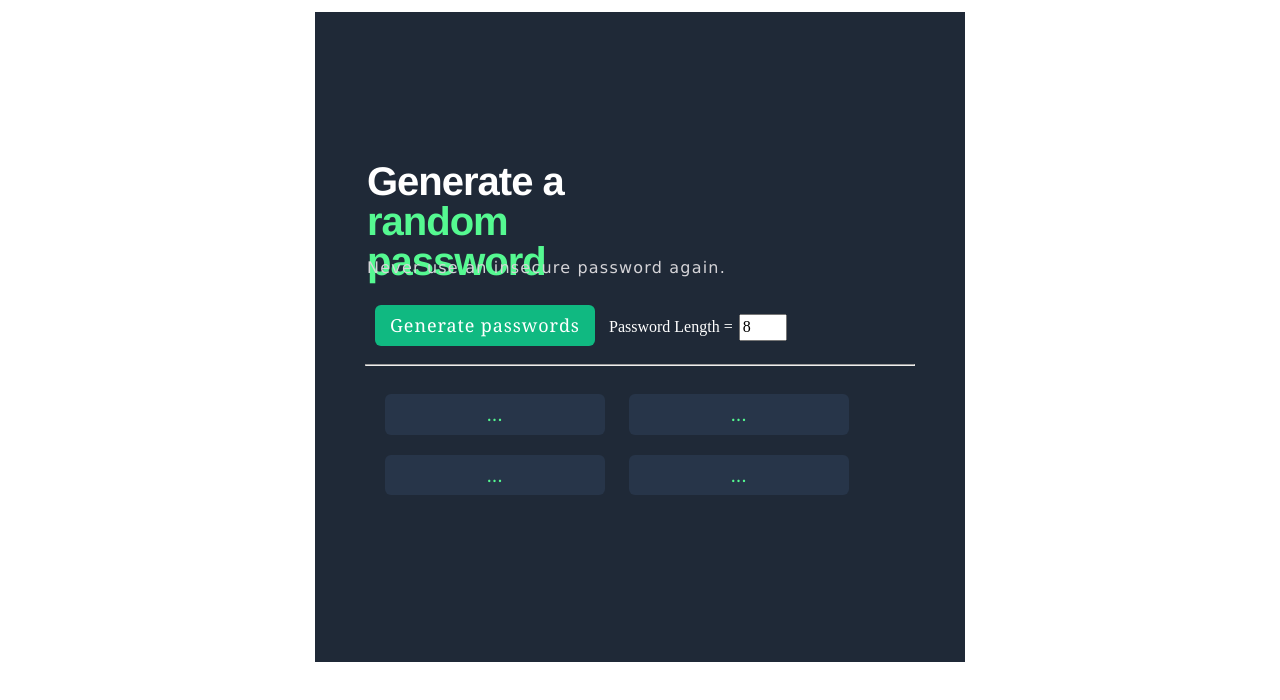
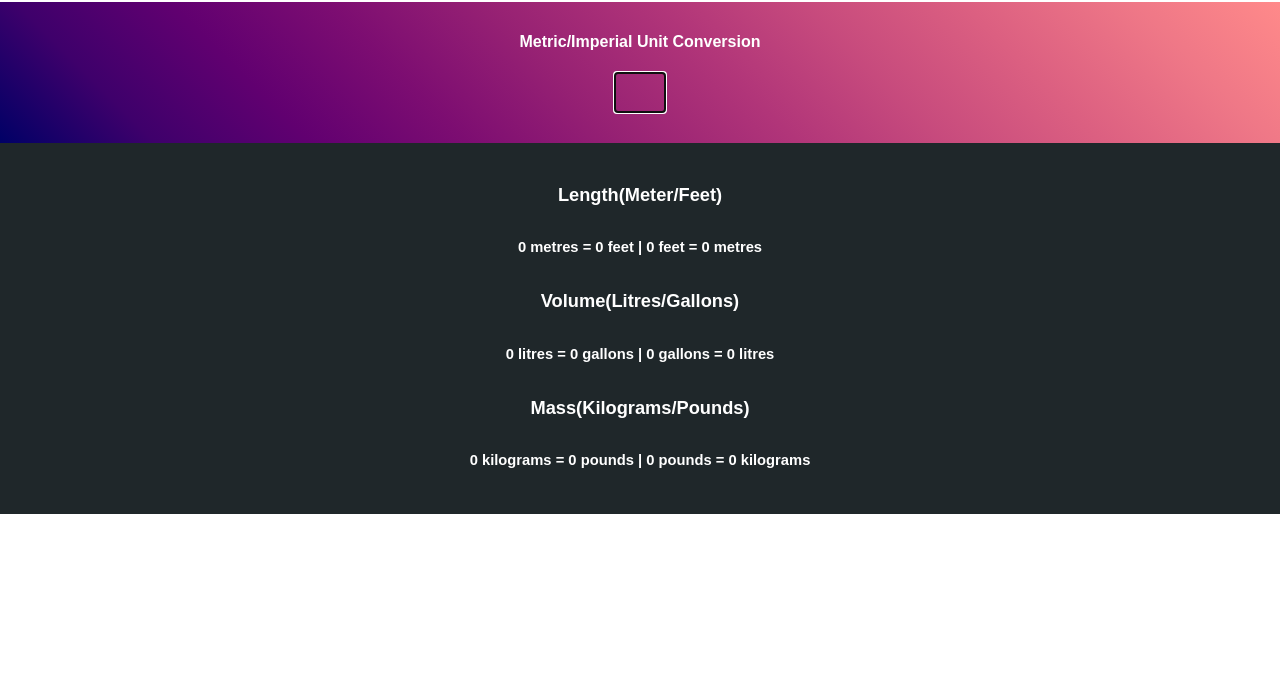
Before and after one commit to arch0nline/scrimba-projects, a plain HTML site: page index.html in a window 1280 px wide. Drawn offline with nearby package versions, Linux system fonts and the light colour scheme.

Commit message:
Add files via upload

```diff
--- a/index.css
+++ b/index.css
@@ -1,73 +1,44 @@
-html {
+html, body {
     margin: 0;
     padding: 0;
 }
-
-.main-content {
-    width: 550px;
-    height: 550px;
+.main-content{
     align-content: center;
-    background: #1F2937;
-    margin: 10px auto;
-    padding: 50px;
-    border: 2px solid white;
+    margin: 2px auto;
+}
+.textinput {
+    background:transparent;
+    border: 0px;
+    border-color: transparent;
+    width: 50px;
+    color: white;
+}
+.top-input {
+    color: white;
+    text-align: center;
+    font-family: Arial, Helvetica, sans-serif;
+    padding: 10px;
+    background-image: linear-gradient(
+  45deg,
+  hsl(240deg 100% 20%) 0%,
+  hsl(275deg 100% 21%) 11%,
+  hsl(292deg 100% 22%) 22%,
+  hsl(306deg 81% 27%) 33%,
+  hsl(318deg 64% 36%) 44%,
+  hsl(327deg 54% 45%) 56%,
+  hsl(336deg 53% 54%) 67%,
+  hsl(344deg 64% 62%) 78%,
+  hsl(352deg 78% 70%) 89%,
+  hsl(0deg 100% 77%) 100%
+);
 }
 
-/* Generate a random password */
-h1 {
-    font-family:'Franklin Gothic Medium', 'Arial Narrow', Arial, sans-serif;
-    width: 300px;
-    height: 80px;
-    margin: 2px;
-    color: #55F991;
-    font-style: normal;
-    font-weight: 800;
-    font-size: 40px;
-    line-height: 40px;
-    letter-spacing: -0.025em;
+.bottom-result{
+    color: white;
+    background-color: #1f272a;
+    text-align: center;
+    padding: 10px;
+    font-family: "Arial";
+    font-size: 22px;
+
 }
-/* Generate word in white color */
-h1 .title1 {
-    color: white;
-}
-/* Never use statement */
-p {
-    color: #D5D4D8;
-    font-family: Verdana, Geneva, Tahoma, sans-serif;
-    font-style: normal;
-    font-size: 16px;;
-    letter-spacing: 0.075em;
-    padding: 2px;
-}
-/* line break */
-hr {
-    color: rgba(47, 62, 83, 1);
-    width: 446 px;
-}
-/* Generate button */
-button {
-    background: #10B981;
-    color: white;
-
-    font-family: Cambria, Cochin, Georgia, Times, Times New Roman, serif;
-    font-size: 18px;
-    letter-spacing: 0.05em;
-
-    padding: 10px;
-    margin: 10px;
-    width: 220px;
-    border: none;
-    border-radius: 6px;
-}
-input[type="number"]{
-    width: 3em;
-    margin: 2px;
-    padding: 2px;
-}
-.pass-box {
-    background: #273549;
-    color: #55F991;
-}
-.password-frame {
-    padding: 10px;
-}
--- a/index.html
+++ b/index.html
@@ -1,24 +1,24 @@
 <html>
     <head><link rel="stylesheet" href="https://cdnjs.cloudflare.com/ajax/libs/normalize/8.0.1/normalize.css">
         <link rel="stylesheet" href="index.css">
+        <script src="index.js"></script>
     </head>
     <body>
-        <script src="index.js"></script>
         <div class="main-content">
+            <div class="top-input">
+                <h4> Metric/Imperial Unit Conversion </h4>
+                <h1>
+                    <input type="text" class="textinput" id="input-el" name="inputfield" autofocus onchange="convertAll()">
+                </h1>
+            </div>
 
-            <h1><span class="title1"> Generate a </span> random password</h1>
-
-            <p> Never use an insecure password again. </p>
-
-            <button type="button" onclick="populatePasswords()"> Generate passwords </button>
-            <label for="passwordLength" style="color:white"> Password Length = </label>
-            <input type="number" id="passwordLength" min=6 max=18 value=8>
-            <hr>
-            <div class="password-frame">
-                <button type="button" id="outputBox1" class="pass-box"> ...</button>
-                <button type="button" id="outputBox2" class="pass-box"> ... </button>
-                <button type="button" id="outputBox3" class="pass-box"> ... </button>
-                <button type="button" id="outputBox4" class="pass-box"> ... </button>
+            <div class="bottom-result">
+                <h5><b> Length(Meter/Feet)</b> </h5>
+                <h6> <span id="show-length"> 0  metres = 0 feet  | 0 feet = 0 metres</h6>
+                <h5><b> Volume(Litres/Gallons) </b></h5>
+                <h6> <span id="show-volume"> 0  litres = 0 gallons  | 0 gallons = 0 litres</h6>
+                <h5> <b> Mass(Kilograms/Pounds)</b> </h5>
+                <h6> <span id="show-mass"> 0  kilograms = 0 pounds  | 0 pounds = 0 kilograms</h6>
             </div>
         </div>
     </body>
--- a/index.js
+++ b/index.js
@@ -1,29 +1,25 @@
 
-let characters = "0123456789abcdefghijklmnopqrstuvwxyzABCDEFGHIJKLMNOPQRSTUVWXYZ!@#$%^&*-+/"
-let passwordLength = 8;
+let input, showInput, showLength, showVolume, showMass
+
+window.onload = function() {
+  document.getElementById("input-el").focus();
+};
 
 
-function generatePassword(){
+function convertAll(){
+    input = document.getElementById("input-el").value
 
+    showLength = document.getElementById("show-length")
+    showVolume = document.getElementById("show-volume")
+    showMass = document.getElementById("show-mass")
 
-    let pass="";
-    for(let i = 0; i < passwordLength; i++){
-        pass += characters[ Math.floor(Math.random() * characters.length) ]
-    }
-    return pass;
-}
+    showLength.textContent = input + " feet" + " = " + (input * 3.28).toFixed(3) + " metres"
+                    + " | " + input + " metres " + " = " + (input / 3.28).toFixed(3) + " feet"
 
-function populatePasswords() {
+    showVolume.textContent = input + " litres" + " = " + (input * 0.264).toFixed(3) + " gallons"
+                    + " | " + input + " gallons " + " = " + (input * 3.785).toFixed(3) + " litres"
 
-    passwordLength = Number(document.getElementById("passwordLength").value);
-    if (passwordLength >= 6 && passwordLength <=18) {
-        document.getElementById("outputBox1").textContent = generatePassword();
-        document.getElementById("outputBox2").textContent = generatePassword();
-        document.getElementById("outputBox3").textContent = generatePassword();
-        document.getElementById("outputBox4").textContent = generatePassword();
-    }
-    else {
-        window.alert("Password length should be between 6 and 18! ")
-    }
+    showMass.textContent = input + " kilograms" + " = " + (input * 2.204).toFixed(3) + " pounds"
+                    + " | " + input + " pounds " + " = " + (input / 2.204).toFixed(3) + " kilograms"
 
 }
```
